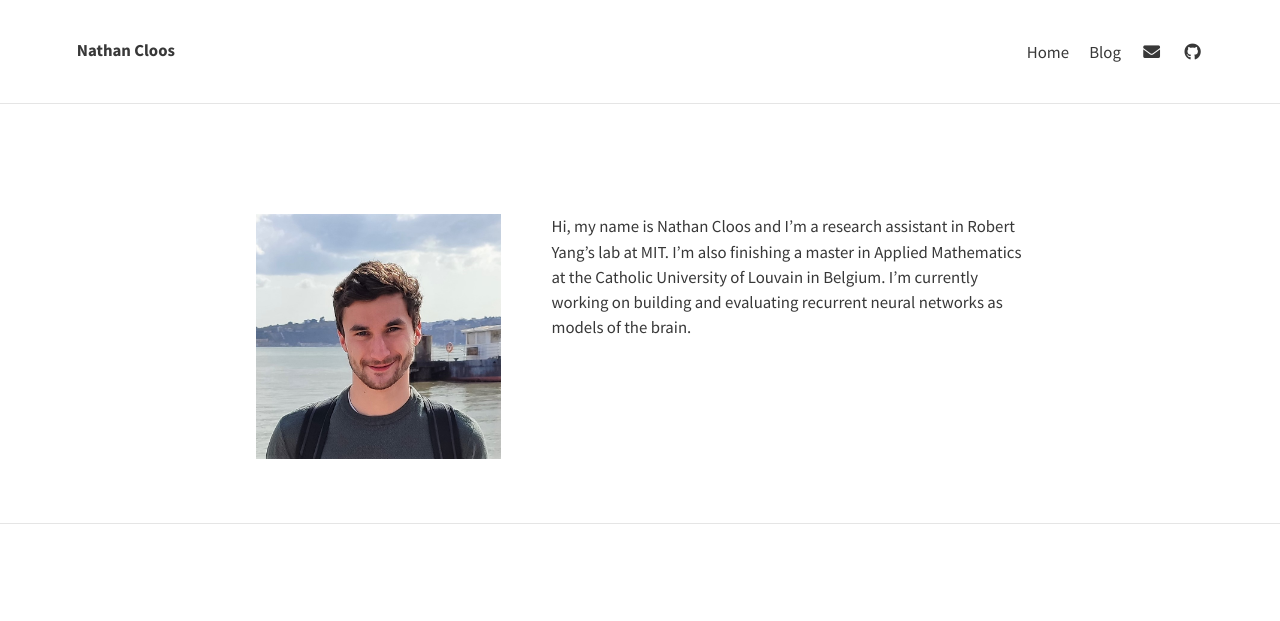
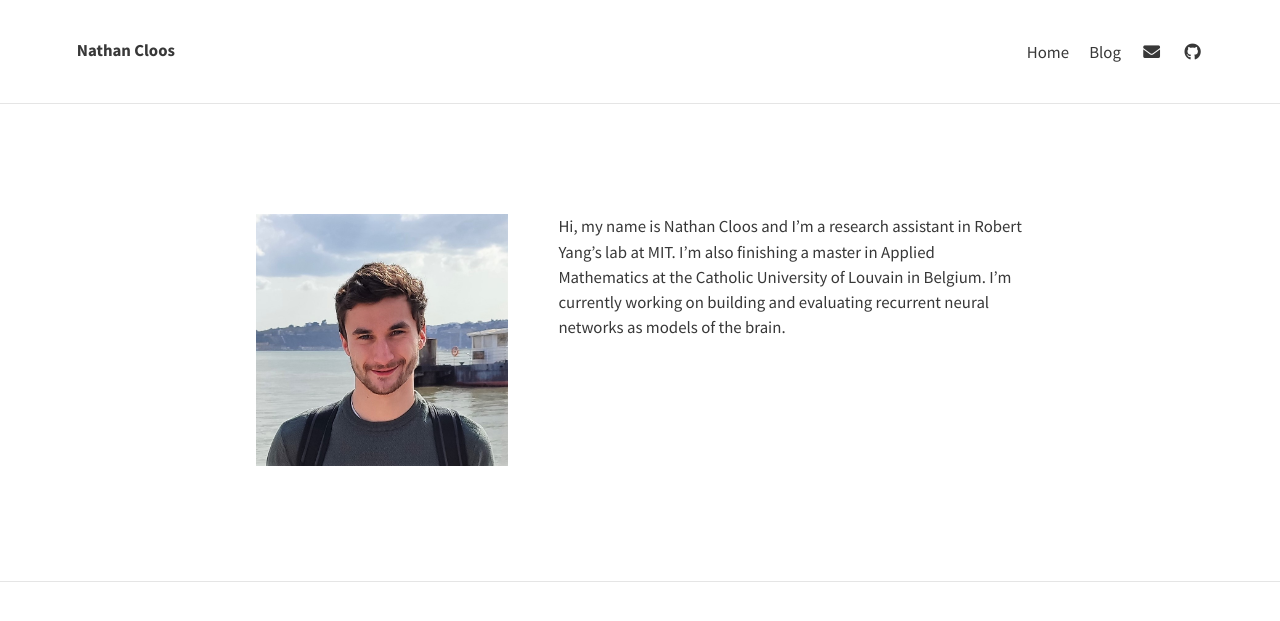
Before and after one commit to nacloos/nacloos.github.io, a Jekyll site: the page built from index.md, in a window 1280 px wide. Shown: the top 621 px of the page. Built offline with Jekyll 4.4.1, drawn with Linux system fonts in a browser that asks for light colours; nearby versions of some CDN libraries.

Commit message:
Update photo

```diff
--- a/index.md
+++ b/index.md
@@ -2,6 +2,6 @@
 layout: page
 ---
 
-<img src="/assets/img/photo1.jpg" alt="photo" style="zoom: 30%; float: left; margin-right: 10em;" />
+<img src="/assets/img/photo1.jpg" alt="photo" style="width: 15em; float: left; margin-right: 3em; margin-bottom: 3em;" />
 
 Hi, my name is Nathan Cloos and I'm a research assistant in Robert Yang's lab at MIT. I'm also finishing a master in Applied Mathematics at the Catholic University of Louvain in Belgium. I'm currently working on building and evaluating recurrent neural networks as models of the brain.
```
